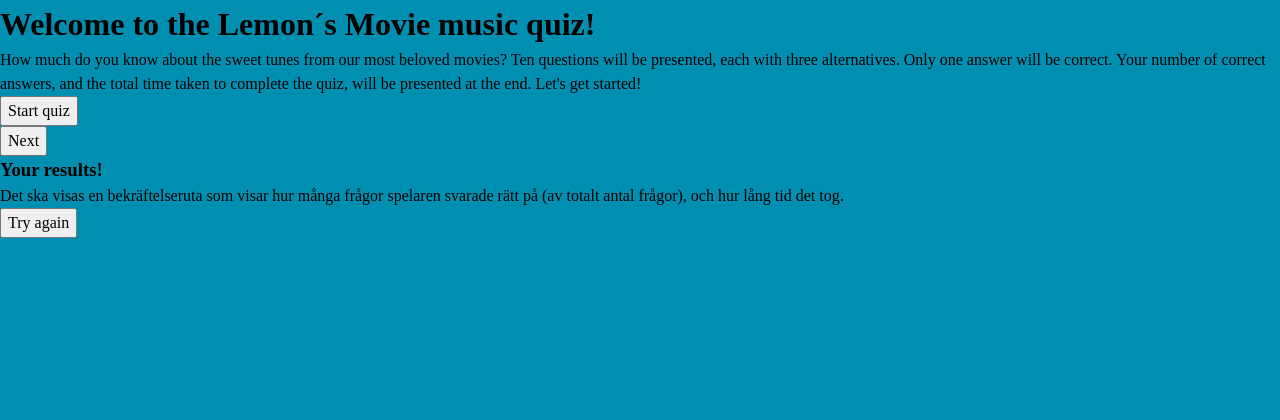
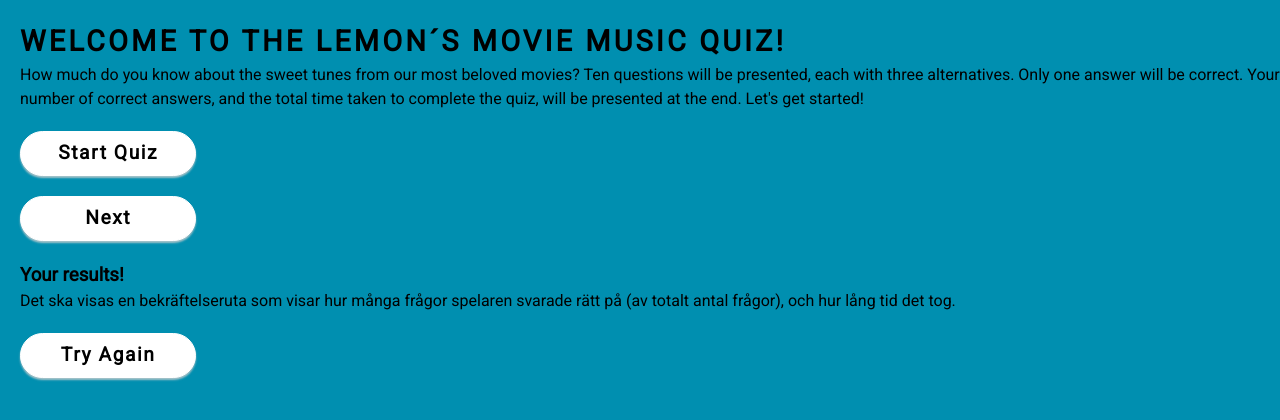
Before and after one commit to JohannaPri/Quiz-assignment-JS-course, a website built with Vite: page index.html in a window 1280 px wide. Built offline with nearby package versions, Linux system fonts and the light colour scheme; a web font is replaced by a local one.

Commit message:
Add:Style on button,  h1 & moved ts icon to icons

```diff
--- a/src/main.ts
+++ b/src/main.ts
@@ -1,5 +1,5 @@
 import './scss/style.scss'; // Importera huvud-SCSS-filen
-import typescriptLogo from './assets/images/typescript.svg'; // Exempel på hur ni importerar bilder
+import typescriptLogo from './assets/icons/typescript.svg'; // Exempel på hur ni importerar bilder
 import { sortArrayByText } from './helpers'; // Exempel på hur ni importerar en funktion från en annan fil
 
 /**
--- a/src/scss/layout_devices/_mobile.scss
+++ b/src/scss/layout_devices/_mobile.scss
@@ -1,5 +1,42 @@
 @import "../variables/variables";
+
+/* BODY */
 
 body {
     background-color: $turquoise;
+    font-family: 'Roboto', sans-serif;
+    list-style: none;
+    padding-left: 20px;
+    padding-top: 20px;
 }
+
+/* FIRST PAGE */
+
+h1 {
+    font-size: 1.8rem;
+    text-transform: uppercase;
+    letter-spacing: 0.2rem;
+}
+
+/* BUTTONS */
+
+button {
+    cursor: pointer;
+    display: flex;
+    justify-content: center;
+    align-items: center;
+    width: 14%;
+    height: 45px;
+    text-align: center;
+    background-color: #fff;
+    font-family: 'Roboto', sans-serif;
+    font-weight: bold;
+    text-transform:capitalize;
+    font-size: 1.2rem;
+    letter-spacing: 0.1rem;
+    border-radius: 40px;
+    border: 1px solid white;
+    margin-top: 20px;
+    margin-bottom: 20px;
+    box-shadow: 0 2px 2px rgba(208, 208, 208, 0.8);
+}
```
Also changed, not shown: index.html (+0 -1 lines), src/assets/icons/typescript.svg (renamed from src/assets/images/typescript.svg).
